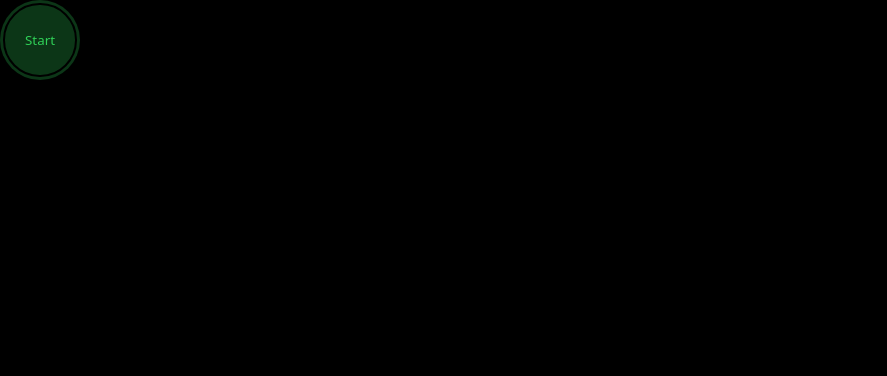
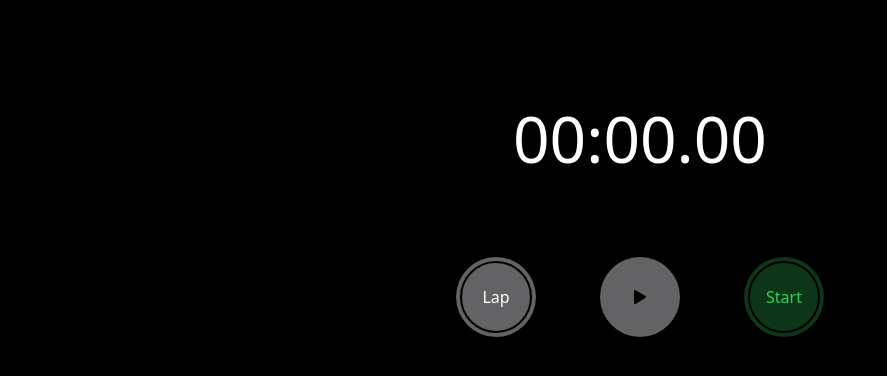
Before and after one commit to Nadia-Adaptive/stopwatch-app, a plain HTML site: page index.html in a window 1280 px wide. Shown: the whole page, without its empty margins (0-887 px from the left). Drawn offline with Linux system fonts and the light colour scheme.

Commit message:
feat: add buttons to controls display and add timer and lap displays

```diff
--- a/index.html
+++ b/index.html
@@ -8,7 +8,15 @@
     <title>IPhone Stopwatch</title>
   </head>
   <body>
-    <main>
+    <main class="column-container">
+      <section class="timer-display"><span>00:00.00</span></section>
+      <section class="controls-display">
+        <div class="circular default">
+          <button class="circular" onclick="toggleTimer()">Lap</button>
+        </div>
+        <div class="circular default">
+          <img src="play_icon.svg" />
+        </div>
         <div id="stopwatch-control" class="circular start">
           <button
             id="stopwatch-control-btn"
@@ -18,6 +26,8 @@
             Start
           </button>
         </div>
+      </section>
+      <section class="lap-display column-container"></section>
     </main>
     <script src="main.js"></script>
   </body>
--- a/site.css
+++ b/site.css
@@ -3,6 +3,8 @@
   padding: 0;
   font-family: system-ui, -apple-system, BlinkMacSystemFont, "Segoe UI", Roboto,
     Oxygen, Ubuntu, Cantarell, "Open Sans", "Helvetica Neue", sans-serif;
+  color: white;
+  font-size: 16px;
 }
 body {
   background-color: black;
@@ -11,6 +13,8 @@ body {
 main {
   width: 375px;
   height: 667px;
+  margin: 0 auto;
+  padding: 20px 34px;
 }
 
 button,
@@ -20,13 +24,26 @@ button:hover {
   color: inherit;
 }
 
-/* Button classes */
+/* Utility styles */
+.column-container {
+  display: flex;
+  flex-direction: column;
+  justify-content: space-evenly;
+  align-items: center;
+}
+
+/* Control bar styles */
+.controls-display {
+  display: flex;
+  gap: 4em;
+}
+
+/* Control button styles */
 .circular {
   border-radius: 50%;
-  height: 5.5em;
-  width: 5.5em;
+  height: 4.5em;
+  width: 4.5em;
 }
-
 div.circular {
   height: 5em;
   width: 5em;
@@ -35,12 +52,20 @@ div.circular {
   align-items: center;
 }
 
+/* Regular button styles */
+.default {
+  background-color: #636366;
+}
+.default:hover {
+  background-color: #636366a7;
+  color: #ffffffd5;
+}
+
 /* Start button styles */
 .start {
   background-color: #30d15842;
   color: #30d158;
 }
-
 .start:hover {
   background-color: #30d15829;
   color: #30d158d5;
@@ -51,8 +76,18 @@ div.circular {
   background-color: #ff443a42;
   color: #ff453a;
 }
-
 .stop:hover {
   background-color: #ff443a29;
   color: #ff453ad5;
 }
+
+/* Timer display styles */
+.timer-display > span {
+  font-size: 64px;
+  font-weight: 200;
+}
+
+/* Lap display styles */
+.lap-display {
+  height: 200px;
+}
```
Also changed, not shown: play_icon.svg (added), 1 other file. Lines whose indentation alone changed are shown as unchanged.
